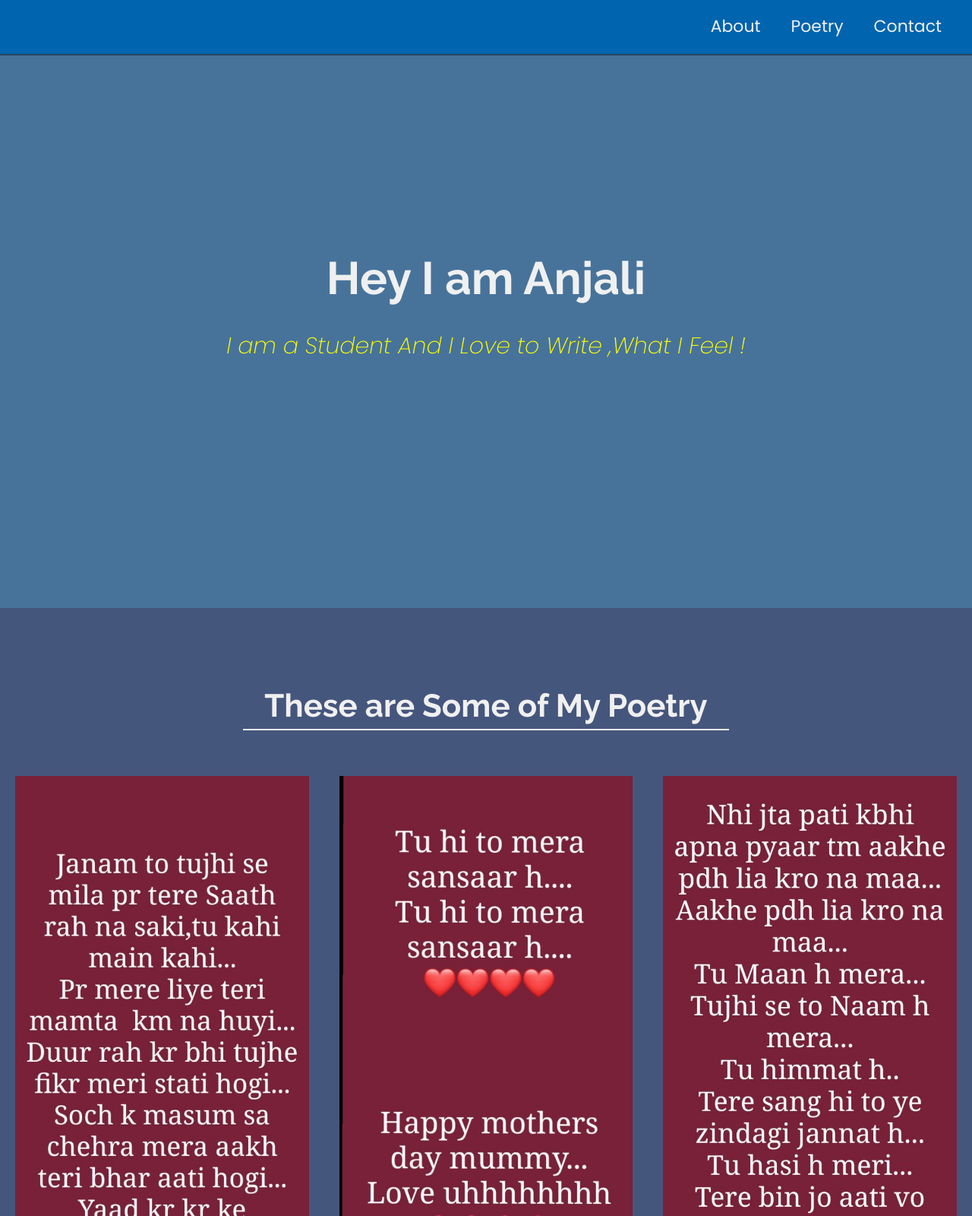
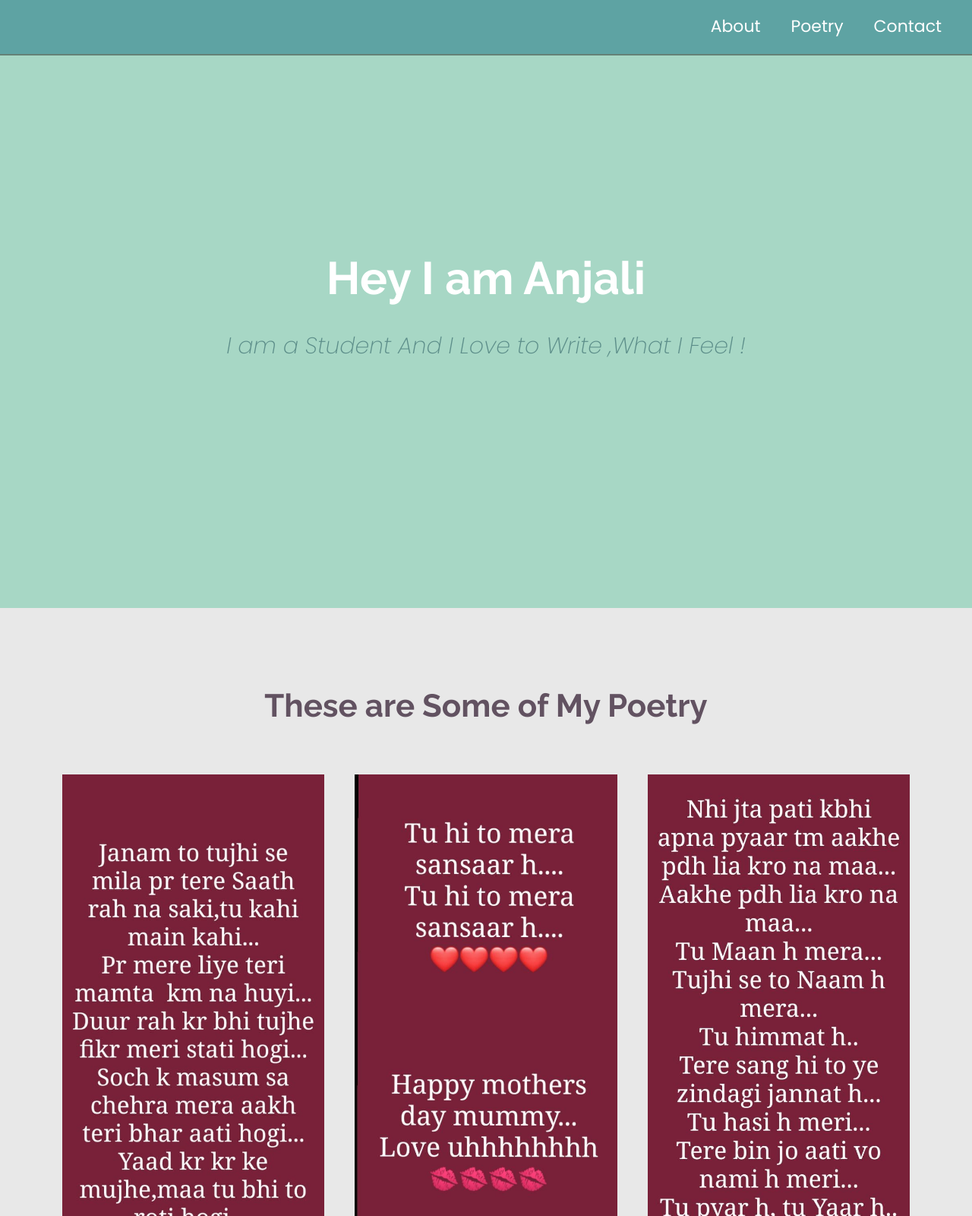
Before and after one commit to sudeepshukla338/poetry_website, a plain HTML site: page poetry_website/index.html in a window 1280 px wide. Shown: the top 1600 px of the page at 76% size. Drawn offline with Linux system fonts and the light colour scheme.

Commit message:
Akanksha7-art

```diff
--- a/poetry_website/index.html
+++ b/poetry_website/index.html
@@ -1,7 +1,7 @@
 <!DOCTYPE html>
 <html>
 <head>
-	<title>Poetry Website</title>
+	<title>My Website</title>
 
 	<link
   rel="stylesheet"
@@ -20,12 +20,12 @@
 
 <style type="text/css">
 
-:root {
+/*:root {
   --main-white: #f0f0f0;
   --main-red: #be3144;
   --main-blue: #45567d;
   --main-gray: #303841;
-}
+}*/
 
 /* Base reset */
 * {
@@ -94,7 +94,7 @@ body {
   font-size: 1.8rem; /* 18px */
   font-weight: 400;
   line-height: 1.4;
-  color: var(--main-white);
+  color: #FFFFFF;
 }
 
 h1,
@@ -135,7 +135,7 @@ img {
   top: 0;
   left: 0;
   width: 100%;
-  background: rgb(0,100,175);
+  background: #5ea3a3;
   box-shadow: 0 2px 0 rgba(0, 0, 0, 0.4);
   z-index: 10;
 }
@@ -174,7 +174,7 @@ img {
   align-items: center;
   width: 100%;
   height: 100vh;
-  background-color:#47739B;
+  background-color:#a7d7c5;
   /*background-image: linear-gradient(62deg, #3a3d40 0%, #181719 100%);*/
 }
 
@@ -182,7 +182,7 @@ img {
   font-size: 3rem;
   font-weight: 200;
   font-style: italic;
-  color: yellow;
+  color: #5c8d89;
 }
 
 /* Projects section */
@@ -190,12 +190,13 @@ img {
 .projects-section {
   text-align: center;
   padding: 10rem 2rem;
-  background: var(--main-blue);
+  background: #e8e8e8;
 }
 
 .projects-section-header {
   max-width: 640px;
   margin: 0 auto 6rem auto;
+	color: #625261;
   border-bottom: 0.2rem solid var(--main-white);
 }
 
@@ -210,7 +211,7 @@ img {
   display: grid;
   grid-template-columns: repeat(auto-fit, minmax(320px, 1fr));
   grid-gap: 4rem;
-  width: 100%;
+  width: 90%;
   max-width: 1280px;
   margin: 0 auto;
   margin-bottom: 6rem;
@@ -227,7 +228,7 @@ img {
 }
 
 .project {
-  background: var(--main-gray);
+  background: #a6a6a4;
   box-shadow: 1px 1px 2px rgba(0, 0, 0, 0.5);
   border-radius: 2px;
 }
@@ -294,7 +295,7 @@ transition: color 0.3s ease-in;
   width: 100%;
   height: 80vh;
   padding: 0 2rem;
-  background: var(--main-gray);
+  background:#3e978b;
 }
 
 .contact-section-header > h2 {
```
